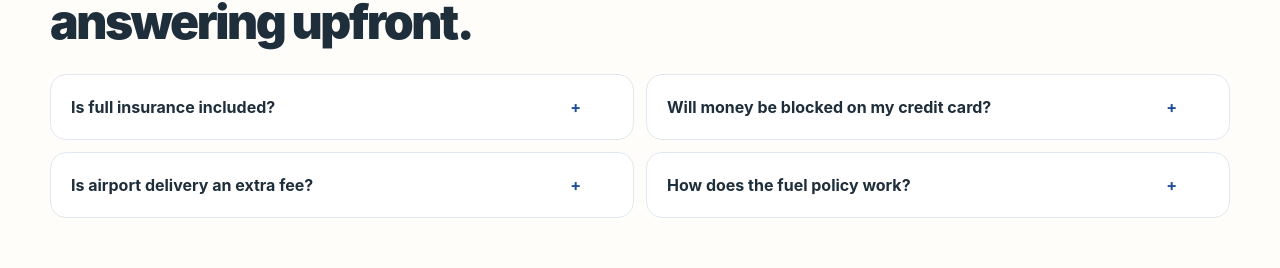
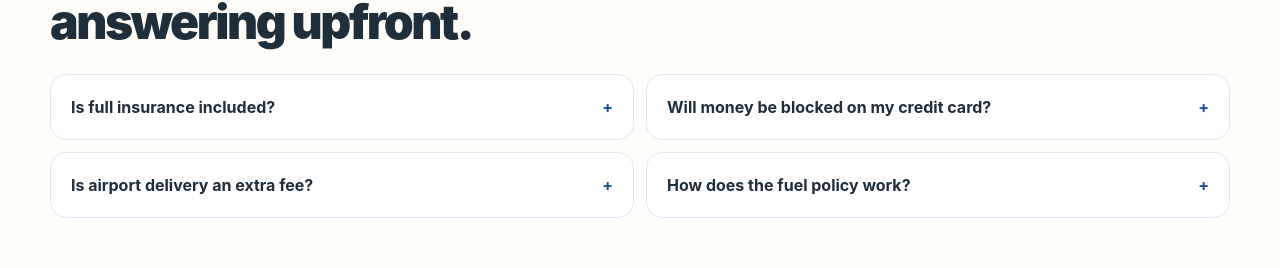
Before and after one commit to Elena-Kaliva/meltemi-rentals, a React (Vite) app: page / in a window 1280 px wide. Shown: the part 4273-4541 px from the top of the page. Built offline with nearby package versions, Linux system fonts and the light colour scheme; no server answers.

Commit message:
fix: make entire FAQ header clickable

```diff
--- a/src/components/PageSections.jsx
+++ b/src/components/PageSections.jsx
@@ -167,7 +167,15 @@ export function FAQ({ t }) {
       <div className="page-wrap">
         <div className="section-heading"><div><p className="eyebrow">{t.faq.eyebrow}</p><h2>{t.faq.title}</h2></div></div>
         <div className="grid items-start gap-3 md:grid-cols-2">
-          {t.faq.items.map(([question, answer]) => <details className="group rounded-2xl border border-slate-200 bg-white p-5" key={question} name="faq"><summary className="cursor-pointer list-none pr-8 font-bold marker:hidden">{question}<span className="float-right text-aegean transition group-open:rotate-45" aria-hidden="true">+</span></summary><p className="mt-3 text-sm leading-6 text-slate-600">{answer}</p></details>)}
+          {t.faq.items.map(([question, answer]) => (
+            <details className="group rounded-2xl border border-slate-200 bg-white" key={question} name="faq">
+              <summary className="flex w-full cursor-pointer list-none items-start justify-between gap-4 p-5 font-bold marker:hidden">
+                <span>{question}</span>
+                <span className="shrink-0 text-aegean transition group-open:rotate-45" aria-hidden="true">+</span>
+              </summary>
+              <p className="-mt-2 px-5 pb-5 text-sm leading-6 text-slate-600">{answer}</p>
+            </details>
+          ))}
         </div>
       </div>
     </section>
```
